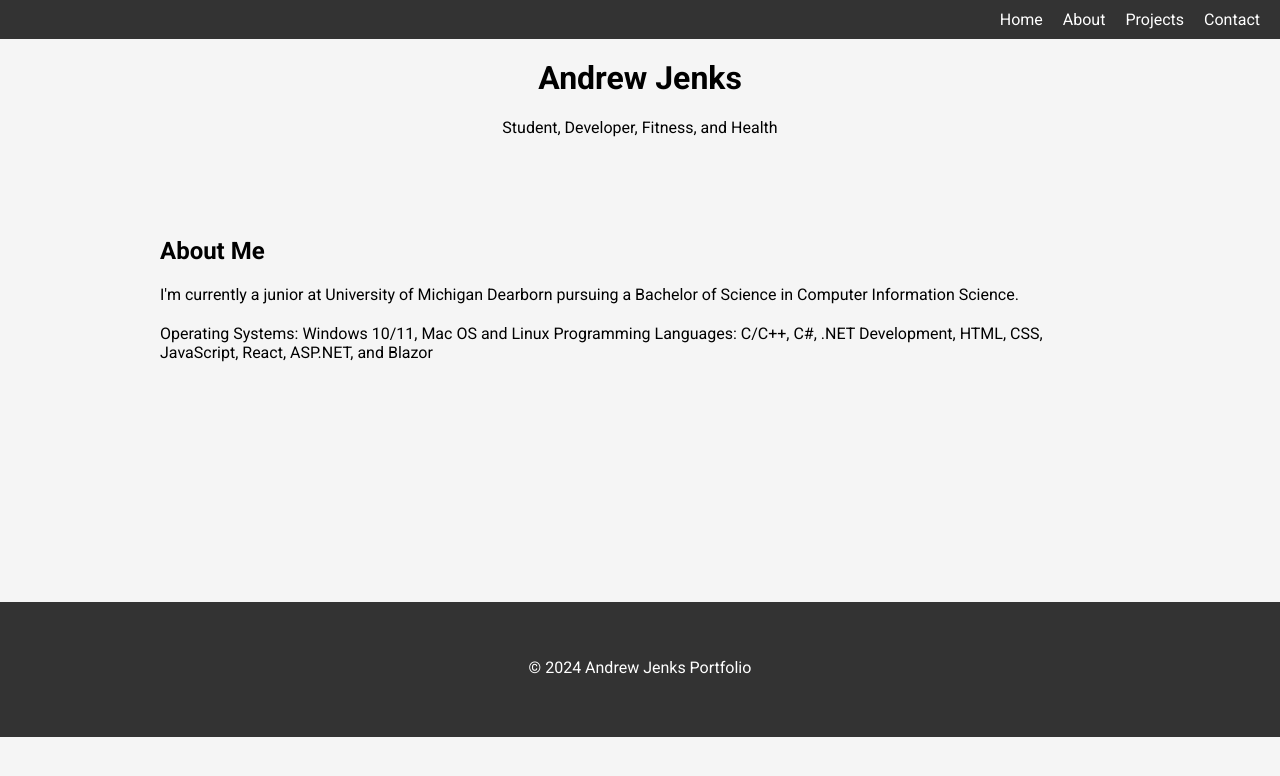
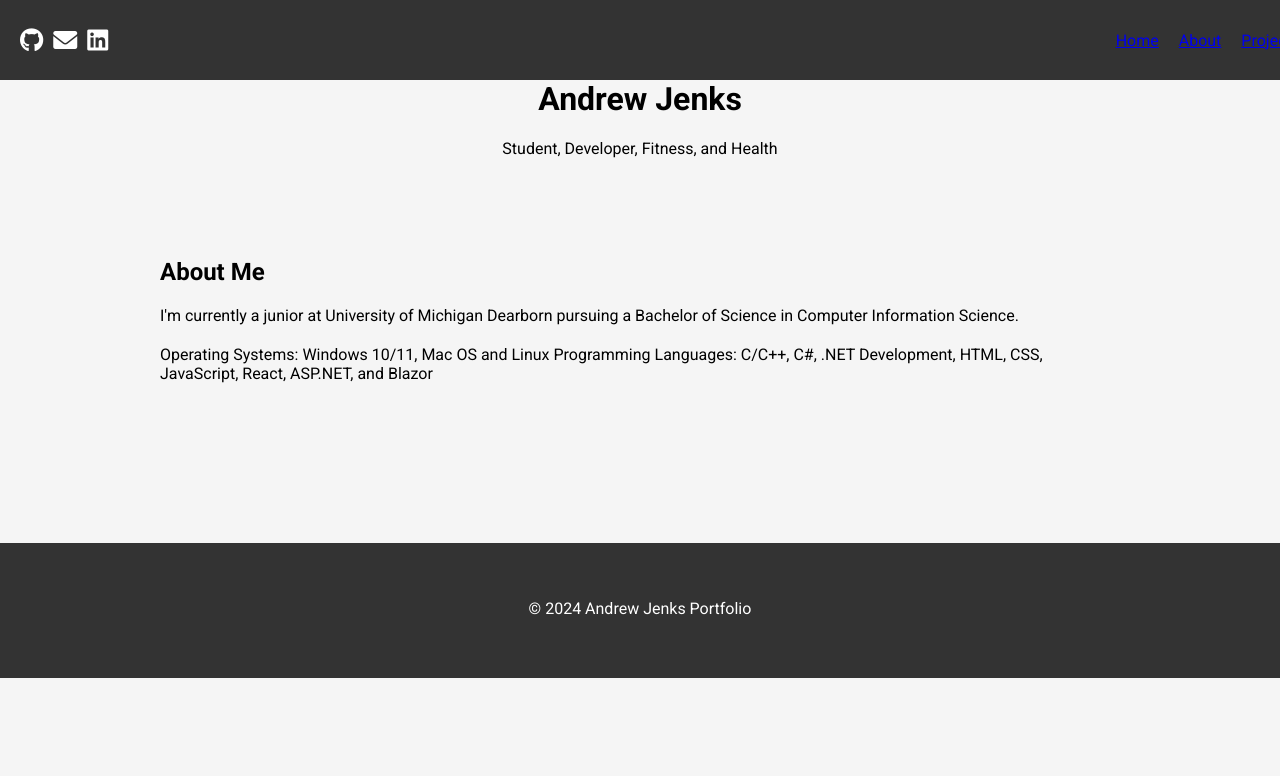
Before and after one commit to drewj71/drewj71.github.io, a plain HTML site: page index.html in a window 1280 px wide. Drawn offline with Linux system fonts and the light colour scheme.

Commit message:
navbar fixes

```diff
--- a/index.html
+++ b/index.html
@@ -15,6 +15,8 @@
     <link
         href="https://fonts.googleapis.com/css2?family=Roboto+Mono:wght@300;500;700&family=Roboto:wght@400;500;700;900&display=swap"
         rel="stylesheet">
+    <link rel="stylesheet" href="https://cdnjs.cloudflare.com/ajax/libs/font-awesome/6.0.0-beta3/css/all.min.css"
+        integrity="sha384-KyZXEAg3QhqLMpG8r+Knujsl5+z5vIOIj58sLeuvLZyQ9gB+8Bp2gFvKsxUT" crossorigin="anonymous">
 </head>
 
 <body>
@@ -28,7 +30,6 @@
             <li><a href="#home">Home</a></li>
             <li><a href="#about">About</a></li>
             <li><a href="#projects">Projects</a></li>
-            <li><a href="#contact">Contact</a></li>
         </ul>
     </nav>
 
@@ -59,12 +60,6 @@
         </div>
     </div>
 
-    <div id="contact" class="section">
-        <div class="container">
-
-        </div>
-    </div>
-
     <footer>
         <div class="container">
             <p>&copy; 2024 Andrew Jenks Portfolio</p>
--- a/styles.css
+++ b/styles.css
@@ -1,18 +1,23 @@
 body {
     font-family: 'Roboto', sans-serif;
-    background-color: #f5f5f5; /* Cream or off-white background */
+    background-color: #f5f5f5;
+    /* Cream or off-white background */
     color: #000;
     margin: 0;
     padding: 0;
+    margin-top: 60px;
 }
 
 .container {
-    max-width: 960px; /* Adjust as needed */
+    max-width: 960px;
+    /* Adjust as needed */
     margin: 0 auto;
     padding: 20px;
 }
 
-  h1, h2, h3 {
+h1,
+h2,
+h3 {
     margin-top: 0;
 }
 
@@ -20,33 +25,68 @@ body {
     margin-bottom: 20px;
 }
 
-  /* Navigation styles */
 nav {
+    height: 60px;
     background-color: #333;
     color: #fff;
-    padding: 10px 0;
+    padding: 10px 20px;
     display: flex;
-    justify-content: flex-end;
+    align-items: center;
+    justify-content: space-between;
+    position: fixed;
+    top: 0;
+    width: 100%;
+    z-index: 1000;
 }
 
-  nav ul {
+.social-links {
     list-style-type: none;
     margin: 0;
     padding: 0;
     display: flex;
+    /* Use flexbox to align items horizontally */
 }
 
-  nav ul li {
-    margin-right: 20px;
+.social-links li {
+    margin-right: 10px;
+    /* Add spacing between social links */
 }
 
-  nav ul li a {
-    text-decoration: none;
-    color: #fff;
+.social-links li:last-child {
+    margin-right: 0;
+    /* Remove margin from the last social link */
 }
 
-  nav ul li:first-child {
+.main-menu {
+    list-style-type: none;
+    margin: 0;
+    padding: 0;
+    display: flex;
+    /* Use flexbox to align items horizontally */
+}
+
+.main-menu li {
+    margin-left: 20px;
+    /* Add spacing between main menu items */
+}
+
+.main-menu li:first-child {
     margin-left: 0;
+    /* Remove margin from the first main menu item */
+}
+
+/* Style for social icons */
+.social-links li a {
+    color: #fff;
+    text-decoration: none;
+    font-size: 18px;
+}
+
+/* Adjust the size of social icons as needed */
+.fa-github,
+.fa-envelope,
+.fa-linkedin {
+    font-size: 24px;
 }
 
 /* Section styles */
```
Lines whose indentation alone changed are shown as unchanged.
